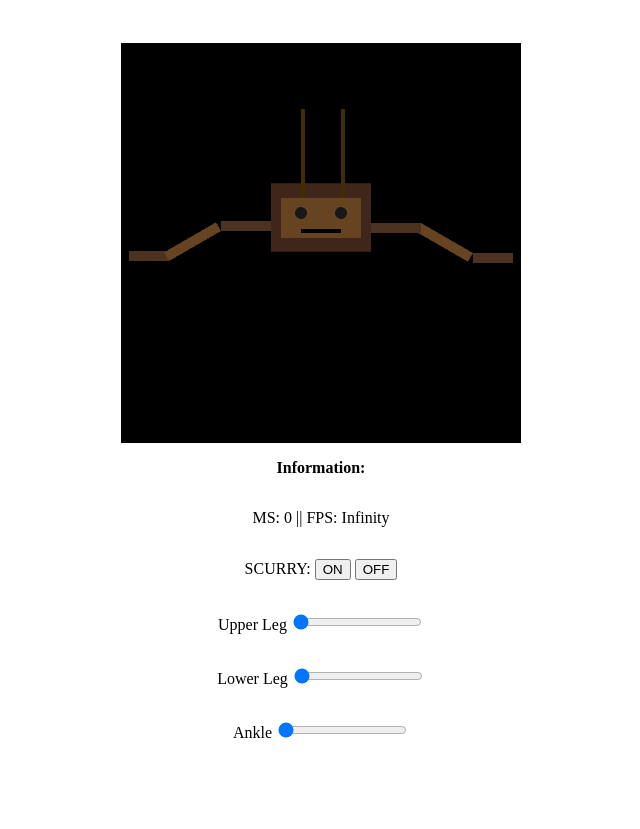
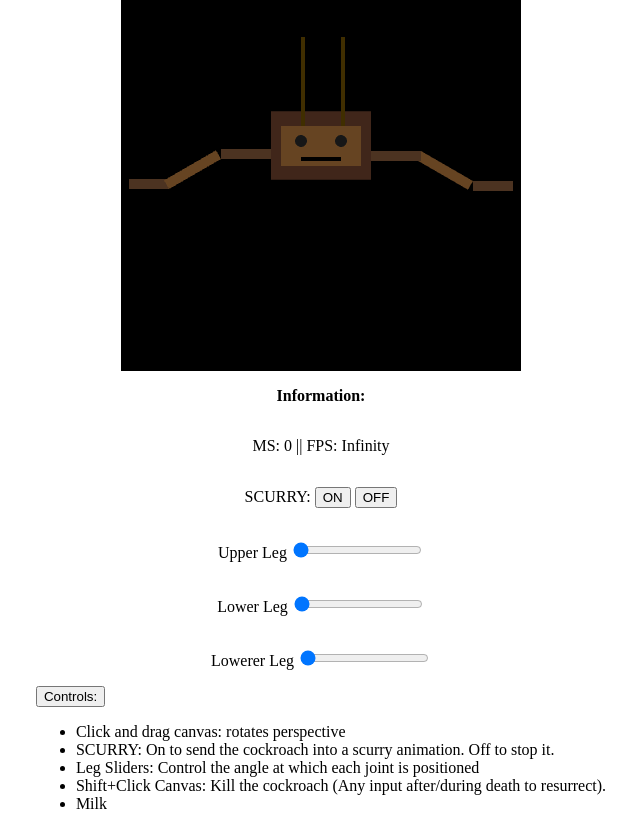
Before and after one commit to theodoredanielson/BlockyAnimal, a plain HTML site: page src/BlockyAnimal.html in a window 1280 px wide. Shown: the whole page, without its empty margins (319-959 px from the left). Before the commit the page ends 800 px from the top, so only its background shows below. Drawn offline with Linux system fonts and the light colour scheme; animation ran at ten frames a second.

Commit message:
Update BlockyAnimal.html

```diff
--- a/src/BlockyAnimal.html
+++ b/src/BlockyAnimal.html
@@ -46,7 +46,19 @@ Awesomeness:
     </p>
     <p>Upper Leg <input type="range" min="0" max="45" value="0" id="upperLeg"></p>
     <p>Lower Leg <input type="range" min="0" max="30" value="0" id="lowerLeg"></p>
-    <p>Ankle <input type="range" min="0" max="45" value="0" id="ankleSlide"></p>
+    <p>Lowerer Leg <input type="range" min="0" max="45" value="0" id="ankleSlide"></p>
+
+   <div class="Dropdown">
+    <button id="DropDown-Button">Controls:</button>
+        <div class="Dropdown-Menu">
+        <ul style="list-style-type:disc;">
+          <li>Click and drag canvas: rotates perspective</li>
+          <li>SCURRY: On to send the cockroach into a scurry animation. Off to stop it.</li>
+          <li>Leg Sliders: Control the angle at which each joint is positioned</li>
+          <li>Shift+Click Canvas: Kill the cockroach (Any input after/during death to resurrect).</li>
+          <li>Milk</li>
+        </ul>
+        </div>
 
     <script src="../lib/cuon-matrix-cse160.js"></script>
     <script src="../lib/webgl-debug.js"></script>
```
